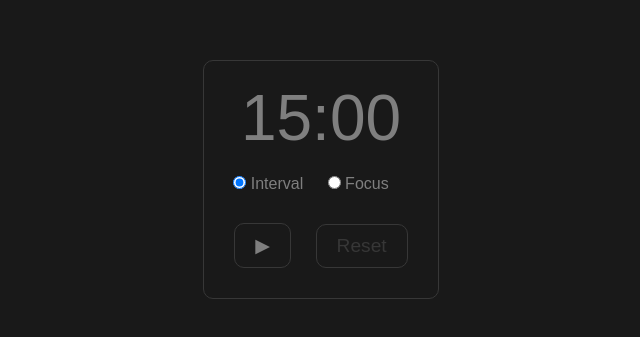
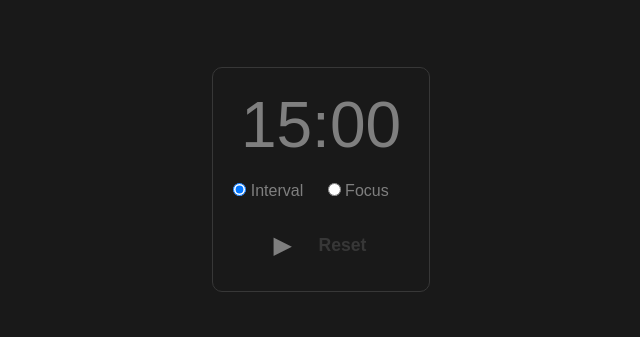
Before and after one commit to just-hugo/timer, a plain HTML site: page index.html in a window 1280 px wide. Shown: the part 221-558 px from the top of the page, without its empty margins (319-959 px from the left). Drawn offline with Linux system fonts and the light colour scheme.

Commit message:
Update timer.css

```diff
--- a/timer.css
+++ b/timer.css
@@ -32,15 +32,13 @@ body {
 }
 
 .controls button {
-  font-size: 1.2rem;
-  padding: 10px 20px;
-  margin: 10px;
+  font-size: 1.5rem;
+  padding: 5px 5px;
+  margin: 5px;
   background-color: transparent;
   color: #7f7f7f;
-  border-radius: 10px;
-  border-color: #373737;
-  border-width: 1px;
-  border-style: solid;
+  border-style: none;
+  vertical-align: middle;
 }
 
 .options {
@@ -65,3 +63,10 @@ button:disabled {
   border-style: solid;
   cursor: not-allowed;
 }
+#resetButton {
+  font-size: 1.1rem;
+  font-weight: 550;
+  padding: 10px 7px;
+  margin: 5px;
+  border: none;
+}
```
